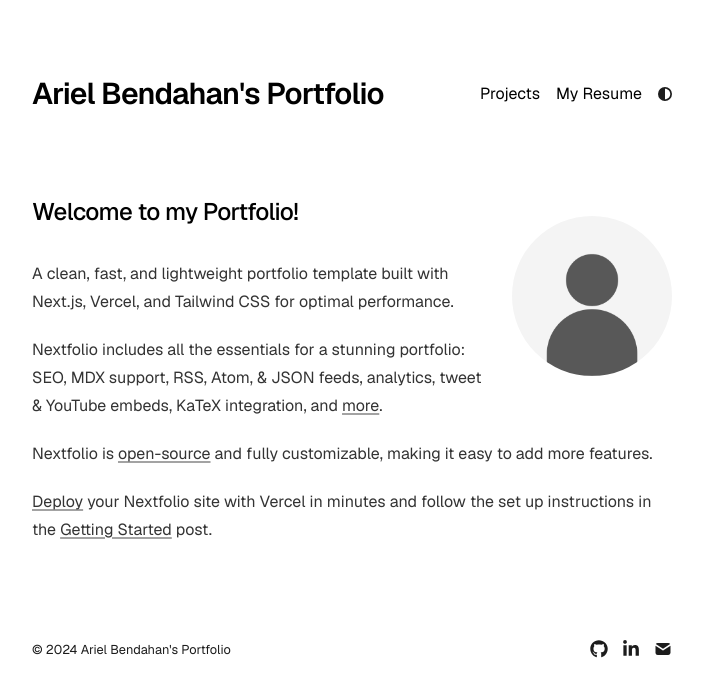
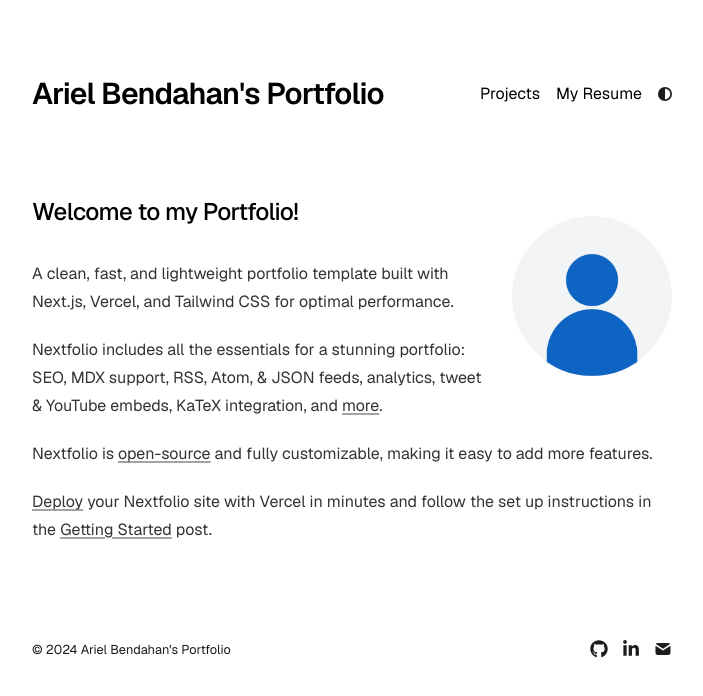
Before and after one commit to arielbendahan/vercel-portfolio, a Next.js app: page / in a window 1280 px wide. Shown: the top 696 px of the page, without its empty margins (288-991 px from the left). Built offline with nearby package versions, Linux system fonts and the light colour scheme.

Commit message:
Update page.tsx

```diff
--- a/app/page.tsx
+++ b/app/page.tsx
@@ -7,7 +7,7 @@
         <Image
           src="/profile.png"
           alt="Profile photo"
-          className="rounded-full block lg:mt-5 mt-0 lg:mb-5 mb-10 mx-auto sm:float-right sm:ml-5 sm:mb-5 grayscale hover:grayscale-0"
+          className="rounded-full block lg:mt-5 mt-0 lg:mb-5 mb-10 mx-auto sm:float-right sm:ml-5 sm:mb-5"
           unoptimized
           width={160}
           height={160}
```
